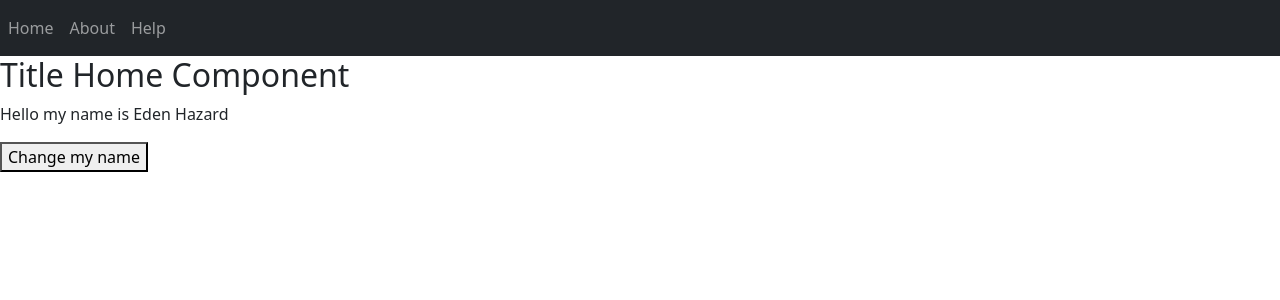
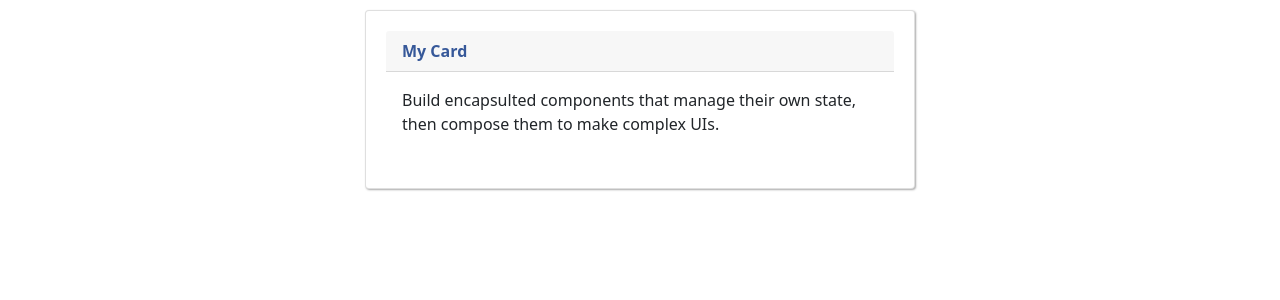
Before and after one commit to layerpie/Pengembangan-Aplikasi-Web, a React (Create React App) app: page / in a window 1280 px wide. Shown: the top 300 px of the page. Built offline with nearby package versions, Linux system fonts and the light colour scheme.

Commit message:
Latihan 5.7

```diff
--- a/src/App.js
+++ b/src/App.js
@@ -1,49 +1,66 @@
 import React, { Component } from 'react';
 import './css//bootstrap.min.css';
 import './App.css';
-import Home from './views/home/home';
-import About from './views/About/About';
-import Help from './views/Help/Help';
+import Card from './component/Card/Card';
 
 
-class App extends Component{
-    constructor(){
-        super();
-        //inisial state view
-        this.state = {
-            view : 'home'
-        }
-    }
-    render() {
-        //functional component view untuk mengatur component yang tampil
-        const View = ()=>{
-            if(this.state.view=='home')
-            return <Home name="Eden Hazard" />
-            else if (this.state.view=='about')
-            return <About />
-            else if(this.state.view=='help')
-            return <Help />
-        }
+export default class Main extends Component{
+    render(){
         return(
-            <div>
-                <nav className="navbar navbar-expand-sm bg-dark navbar-dark">
-                    <ul className="navbar-nav">
-                        <li className="nav-item">
-                            <a onClick={()=> this.setState({view : 'home'})}className="nav-link" href="#">Home</a>
-                        </li>
-                        <li className="nav-item">
-                            <a onClick={()=> this.setState({view : 'about'})}className="nav-link" href="#">About</a>
-                        </li>
-                        <li className="nav-item">
-                            <a onClick={()=> this.setState({view : 'help'})}className="nav-link" href="#">Help</a>
-                        </li>
-                    </ul>
-                </nav>
-                <View />{/* panggil component View */}
-            </div>
-        )
+            <Card>
+                <p>Build encapsulted components that manage their own state, then compose them to make complex UIs.</p>
+
+
+            </Card>
+        );
     }
 }
+
+
+
+
+
+
+
+// * Latihan 5.6
+// class App extends Component{
+//     constructor(){
+//         super();
+//         //inisial state view
+//         this.state = {
+//             view : 'home'
+//         }
+//     }
+//     render() {
+//         //functional component view untuk mengatur component yang tampil
+//         const View = ()=>{
+//             if(this.state.view=='home')
+//             return <Home name="Eden Hazard" />
+//             else if (this.state.view=='about')
+//             return <About />
+//             else if(this.state.view=='help')
+//             return <Help />
+//         }
+//         return(
+//             <div>
+//                 <nav className="navbar navbar-expand-sm bg-dark navbar-dark">
+//                     <ul className="navbar-nav">
+//                         <li className="nav-item">
+//                             <a onClick={()=> this.setState({view : 'home'})}className="nav-link" href="#">Home</a>
+//                         </li>
+//                         <li className="nav-item">
+//                             <a onClick={()=> this.setState({view : 'about'})}className="nav-link" href="#">About</a>
+//                         </li>
+//                         <li className="nav-item">
+//                             <a onClick={()=> this.setState({view : 'help'})}className="nav-link" href="#">Help</a>
+//                         </li>
+//                     </ul>
+//                 </nav>
+//                 <View />{/* panggil component View */}
+//             </div>
+//         )
+//     }
+// }
 
 
 
@@ -83,7 +100,3 @@ class App extends Component{
 //         )
 //     }
 // }
-
-
-
-export default App;
--- /dev/null
+++ b/src/component/Card/Card.css
@@ -0,0 +1,15 @@
+.card {
+    background: #fff;
+    width: 550px;
+    margin: auto;
+    margin-top: 10px;
+    margin-bottom: 10px;
+    padding: 20px;
+    border-radius: 4px;
+    box-shadow : 1px 1px 2px #aaa;
+}
+
+.card-header{
+    font-weight: bold;
+    color: #365899;
+}
--- /dev/null
+++ b/src/component/Card/Card.js
@@ -0,0 +1,17 @@
+import React, {Component} from 'react';
+import'./Card.css';
+
+export default class Card extends Component {
+    render(){
+        return(
+            <div className="card">
+                <div className="card-header">
+                    My Card
+                </div>
+                <div className="card-body">
+                    {this.props.children}
+                </div>
+            </div>
+        );
+    }
+}
```
